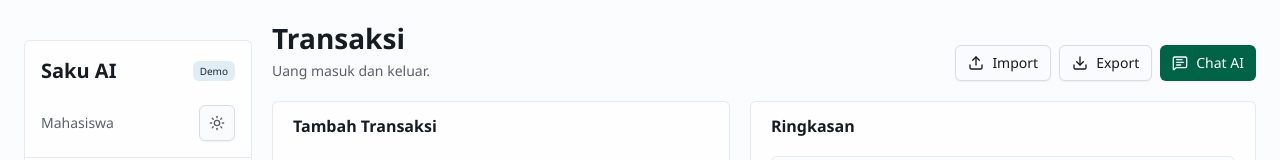
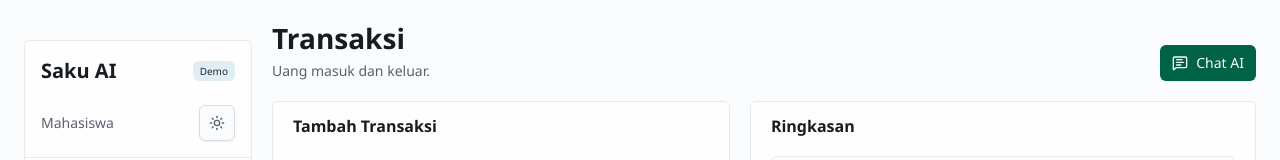
Before and after one commit to Bintangilham10/saku.ai, a Next.js app: page /transactions in a window 1280 px wide. Shown: the top 160 px of the page. Built offline with nearby package versions, Linux system fonts and the light colour scheme; no server answers.

Commit message:
feat: update transactions page

```diff
--- a/src/app/transactions/page.tsx
+++ b/src/app/transactions/page.tsx
@@ -1,5 +1,5 @@
 import Link from "next/link";
-import { Download, MessageSquareText, Upload } from "lucide-react";
+import { MessageSquareText } from "lucide-react";
 
 import { QuickAddTransaction } from "@/components/quick-add-transaction";
 import { SakuShell } from "@/components/saku-shell";
@@ -20,22 +20,12 @@ export default async function TransactionsPage() {
   return (
     <SakuShell
       actions={
-        <>
-          <Button variant="outline">
-            <Upload className="h-4 w-4" />
-            Import
-          </Button>
-          <Button variant="outline">
-            <Download className="h-4 w-4" />
-            Export
-          </Button>
         <Button asChild>
           <Link href="/chat">
             <MessageSquareText className="h-4 w-4" />
             Chat AI
           </Link>
         </Button>
-        </>
       }
       mode={dataset.mode}
       subtitle="Uang masuk dan keluar."
```
Lines whose indentation alone changed are shown as unchanged.
